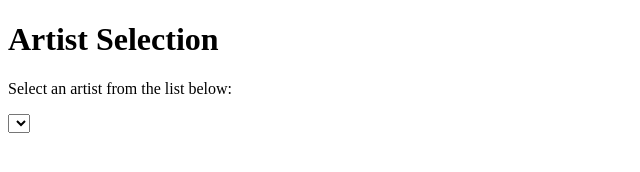
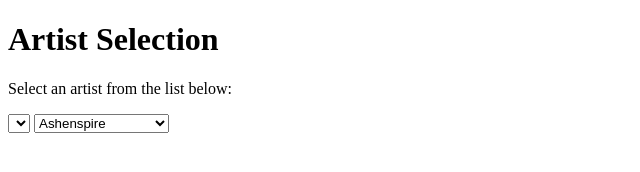
Before and after one commit to Sampo30/project2, a plain HTML site: page project2.html in a window 1280 px wide. Shown: the whole page, without its empty margins (0-640 px from the left). Drawn offline with Linux system fonts and the light colour scheme.

Commit message:
pieni muutos

```diff
--- a/project2.html
+++ b/project2.html
@@ -14,6 +14,6 @@
     <select id="artist-select"></select>
 
     <!-- Load the external JavaScript file -->
-    <script src="path/to/script.js"></script>
+    <script src="script.js"></script>
 </body>
 </html>
```
